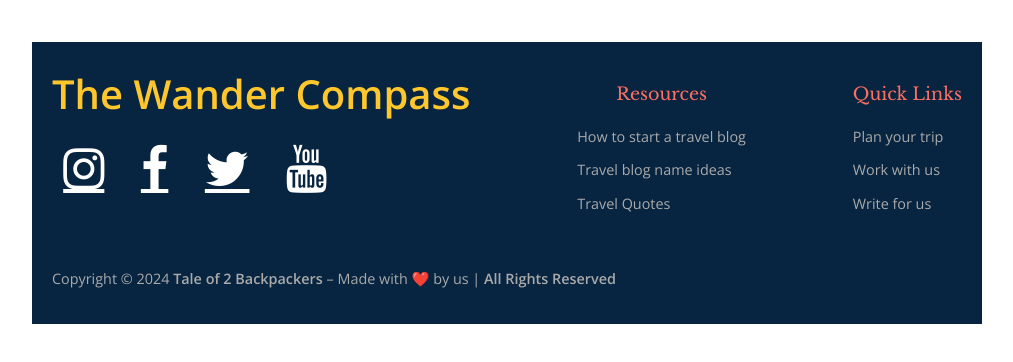
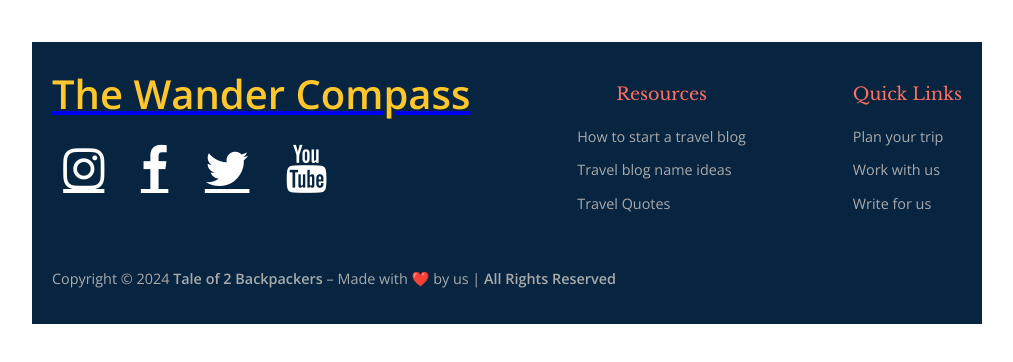
Before and after one commit to aniketgaurkar31/Travel-Blog, a plain HTML site: page sub1.html in a window 1280 px wide. Shown: the part 8408-8770 px from the top of the page, without its empty margins (133-1146 px from the left). Drawn offline with nearby package versions, Linux system fonts and the light colour scheme.

Commit message:
mainpage

```diff
--- a/sub1.html
+++ b/sub1.html
@@ -665,7 +665,7 @@
     <div class="footer-content">
       <!-- Logo and Social Links -->
       <div class="footer-logo" >
-        <h2>The Wander Compass</h2>
+        <a href="https://aniketgaurkar31.github.io/Travel-Blog/"><h2>The Wander Compass</h2></a>
 
         <div class="social-links">
             <a href="#" class="fa fa-instagram"></a>
```
Also changed, not shown: Ankush/Travel.html (+1 -1 lines), index.html (+1 -1 lines).
